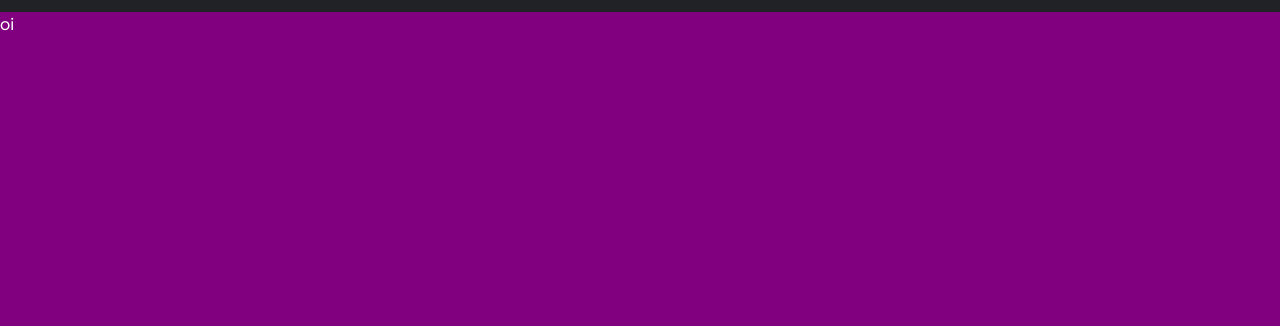
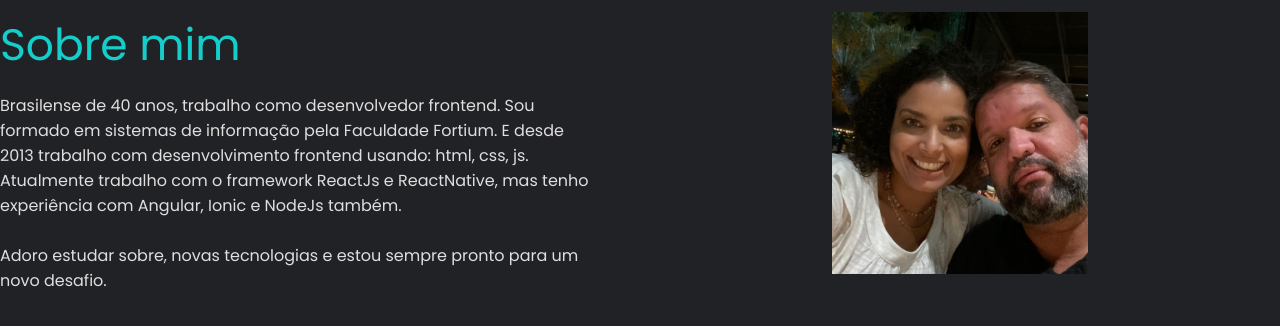
Before and after one commit to antoniojunio/portfolio, a plain HTML site: page index.html in a window 1280 px wide. Shown: the part 788-1114 px from the top of the page. Drawn offline with nearby package versions, Linux system fonts and the light colour scheme.

Commit message:
about me

```diff
--- a/index.html
+++ b/index.html
@@ -12,7 +12,7 @@
     <div class="container">
       <img src="assets/logo.png" alt="Logo">
       <h2>Olá,</h2>
-      <h1>Eu sou Antônio Júnior</h1>
+      <h1 class="title-green">Eu sou Antônio Júnior</h1>
       <p>Sou desenvolvedor frontend, com 9 anos de experiência. Já trabalhei com Angular, Ionic, React, React Native e Node Js em grandes projetos. Adoro aprender coisas novas e trabalhar em equipe</p>
       <button>Entre em contato</button>
     </div>
@@ -27,7 +27,17 @@
       <a href=""><i data-feather="send"></i>Contato</a>
     </ul>
   </nav>
-  <section>oi</section>
+  <section class="about-me">
+    <div class="container">
+      <h1 class="title-green">Sobre mim</h1>
+      <p>Brasilense de 40 anos, trabalho como desenvolvedor frontend. Sou formado em sistemas de informação pela Faculdade Fortium. E desde 2013 trabalho com desenvolvimento frontend usando: html, css, js. Atualmente trabalho com o framework ReactJs e ReactNative, mas tenho experiência com Angular, Ionic e NodeJs também.
+      <br><br>
+      Adoro estudar sobre, novas tecnologias e estou sempre pronto para um novo desafio.</p>
+    </div>
+    <div class="img-container">
+      <img src="assets/profile.png" alt="Antonio Junior">
+    </div>
+  </section>
 
 
   <script>
--- a/style.css
+++ b/style.css
@@ -49,6 +49,14 @@ button {
   font-size: 18px;
 }
 
+.title-purple {
+  color: var(--purple);
+}
+
+.title-green {
+  color: var(--green);
+}
+
 header {
   height: calc(100vh - var(--menu-height));
   display: flex;
@@ -63,10 +71,6 @@ header .container {
 
 header .container img {
   display: none;
-}
-
-header .container h1 {
-  color: var(--green);
 }
 
 header .container button {
@@ -105,9 +109,23 @@ nav ul a svg {
   display: none;
 }
 
-section {
-  height: 1500px;
-  background: purple;
+.about-me {
+  display: flex;
+  position: 100px;
+}
+
+.about-me .container {
+  width: 50%;
+  padding-right: 50px;
+}
+
+.about-me .img-container {
+  width: 50%;
+  text-align: center;
+}
+
+.about-me .img-container img {
+  width: 40%;
 }
 
 /* small desktops */
```
Also changed, not shown: assets/profile.png (added).
